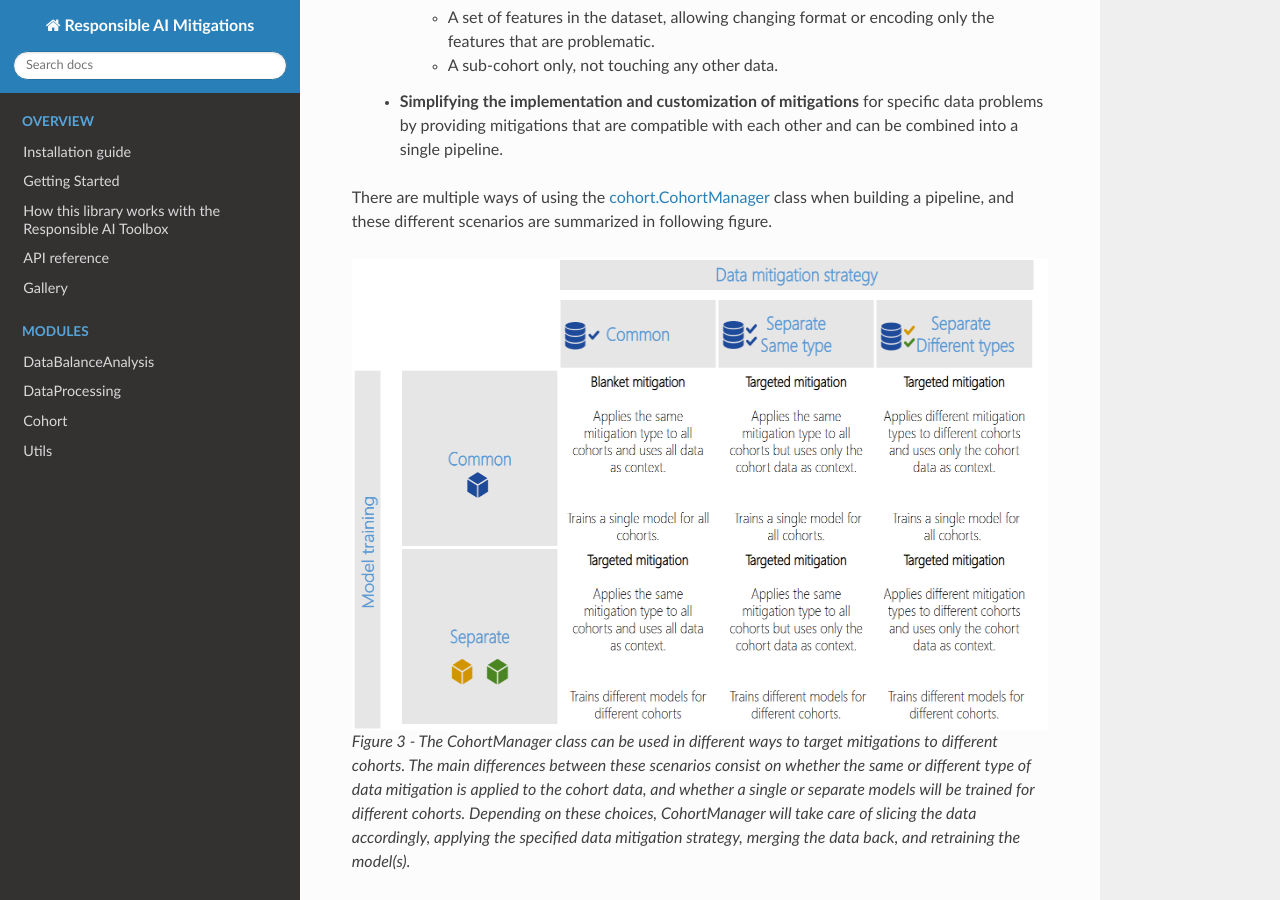
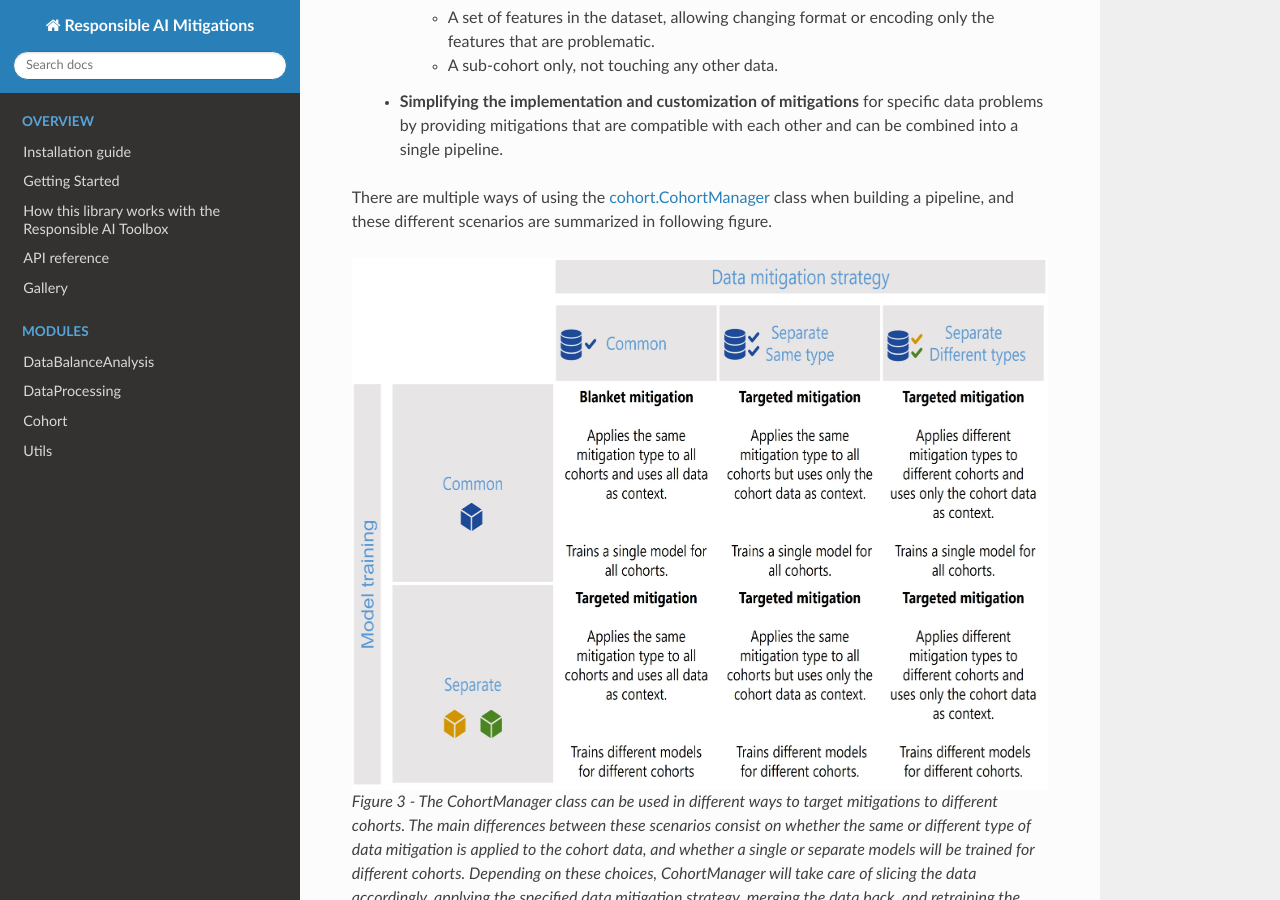
Before and after one commit to microsoft/responsible-ai-toolbox-mitigations, a Sphinx documentation site: the page built from docs/index.rst, in a window 1280 px wide and 900 px high, scrolled down 3007 px. Built offline with Sphinx 7.4.7 and the Read the Docs theme 2.0.0, drawn with Linux system fonts in a browser that asks for light colours; pages that are not in the unit, such as notebooks, are missing from menus.

Commit message:
Images updated

```diff
--- a/docs/index.rst
+++ b/docs/index.rst
@@ -85,8 +85,8 @@ This way, the Responsible AI Mitigations Library offers a **targeted approach th
 
 There are multiple ways of using the :ref:`cohort.CohortManager<cohort_manager>` class when building a pipeline, and these different scenarios are summarized in following figure.
 
-.. figure:: imgs/scenarios.png
-  :scale: 50
+.. figure:: imgs/scenarios.jpg
+  :scale: 25
   :alt: Balancing over cohorts
 
   Figure 3 - The CohortManager class can be used in different ways to target mitigations to different cohorts. The main differences between these scenarios consist on whether
```
Also changed, not shown: docs/imgs/scenarios.jpg (added), docs/imgs/scenarios.png (deleted), notebooks/cohort/imgs/scenario_1.jpg (added), notebooks/cohort/imgs/scenario_1.png (deleted), notebooks/cohort/imgs/scenario_2.jpg (added), notebooks/cohort/imgs/scenario_2.png (deleted), notebooks/cohort/imgs/scenario_3.jpg (added), notebooks/cohort/imgs/scenario_3.png (deleted), notebooks/cohort/imgs/scenario_4.jpg (added), notebooks/cohort/imgs/scenario_4.png (deleted), notebooks/cohort/imgs/scenario_5.jpg (added), notebooks/cohort/imgs/scenario_5.png (deleted), notebooks/cohort/imgs/scenario_6.jpg (added), notebooks/cohort/imgs/scenario_6.png (deleted), 1 more files, 2 other files.
